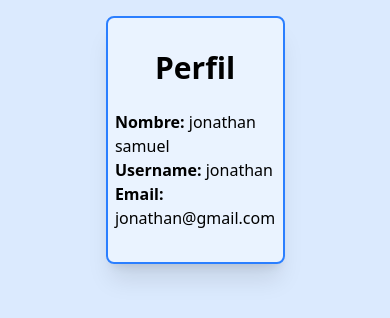
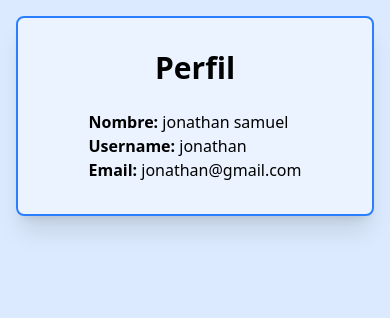
Before and after one commit to jonathan1173/really-nicaragua-2025, a Django app: page /users/profile in a window 390 px wide. Shown: the part 72-390 px from the top of the page. Run offline with Django 5.2, Linux system fonts and the light colour scheme; a user stored in the database is signed in.

Commit message:
componiendo el contenedor del perfil

```diff
--- a/users/templates/users/profile.html
+++ b/users/templates/users/profile.html
@@ -3,7 +3,7 @@
 <section class="flex items-center justify-center p-4">
 
     <div
-        class="flex flex-col items-center gap-6 p-8 w-full max-w-1/2 rounded-lg border-2 border-blue-500 bg-white/40 shadow-xl">
+        class="flex flex-col items-center gap-6 p-8 w-full md:max-w-1/2 rounded-lg border-2 border-blue-500 bg-white/40 shadow-xl">
 
         <h2 class="text-3xl font-semibold">Perfil</h2>
 
```
Also changed, not shown: db.sqlite3.
